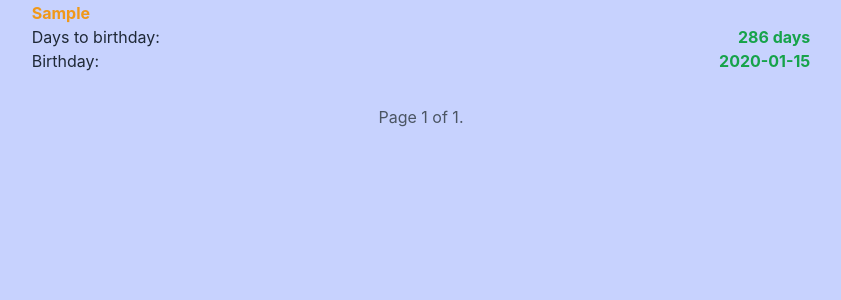
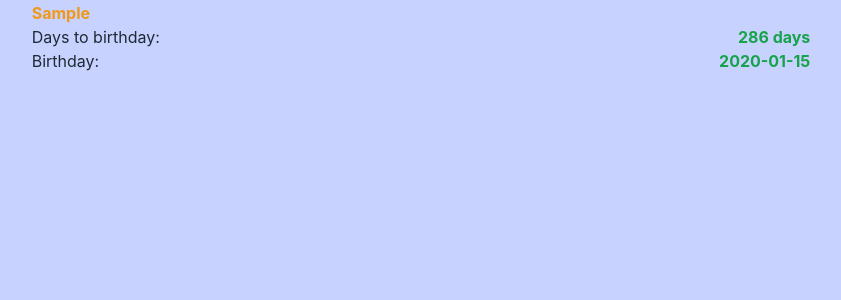
Before and after one commit to maracasabat/Personal-Assistant-WEB, a Django app: page /book_app/day_to_birthday/ in a window 1280 px wide. Shown: the part 279-579 px from the top of the page, without its empty margins (219-1060 px from the left). Run offline with Django 4.2, Linux system fonts and the light colour scheme; a user stored in the database is signed in; tables that the repository leaves empty hold one stand-in row (values such as "Sample post"); grey boxes marked "Sample" are stand-in pictures; style sheets or scripts are compiled from the project's sources; some libraries are stand-ins or nearby versions.

Commit message:
updated templates

```diff
--- a/assistant/book_app/templates/book_app/day_to_birthday.html
+++ b/assistant/book_app/templates/book_app/day_to_birthday.html
@@ -20,22 +20,5 @@
 {#                <li class="text-gray-300">{{ day.happy.days }} days to birthday <span class="capitalize ml-10">{{ day.nickname }}:  {{ day.birthday }}</span></li>#}
           {% endfor %}
         </ul>
-        <div class="pagination dark:text-gray-300 mt-3 text-center">
-        <span class="step-links">
-            {% if page_obj.has_previous %}
-                <a href="?page=1">&laquo; first</a>
-                <a href="?page={{ page_obj.previous_page_number }}">previous</a>
-            {% endif %}
-
-            <span class="current">
-                Page {{ page_obj.number }} of {{ page_obj.paginator.num_pages }}.
-            </span>
-
-            {% if page_obj.has_next %}
-                <a href="?page={{ page_obj.next_page_number }}">next</a>
-                <a href="?page={{ page_obj.paginator.num_pages }}">last &raquo;</a>
-            {% endif %}
-        </span>
-      </div>
     </div>
 {% endblock %}
--- a/assistant/users/templates/auth/login.html
+++ b/assistant/users/templates/auth/login.html
@@ -26,7 +26,6 @@
         <div class="social google-btn">
             <p class="google flex items-center justify-center w-full p-2.5">
                 <a class="flex items-center justify-center" href="{% provider_login_url 'google'%}?next=/">
-<!--                    {% include 'includes/googleIcon.svg' %}-->
                     <span class="text-gray-300 ml-3" >Sign in with Google</span>
                 </a>
             </p>
```
